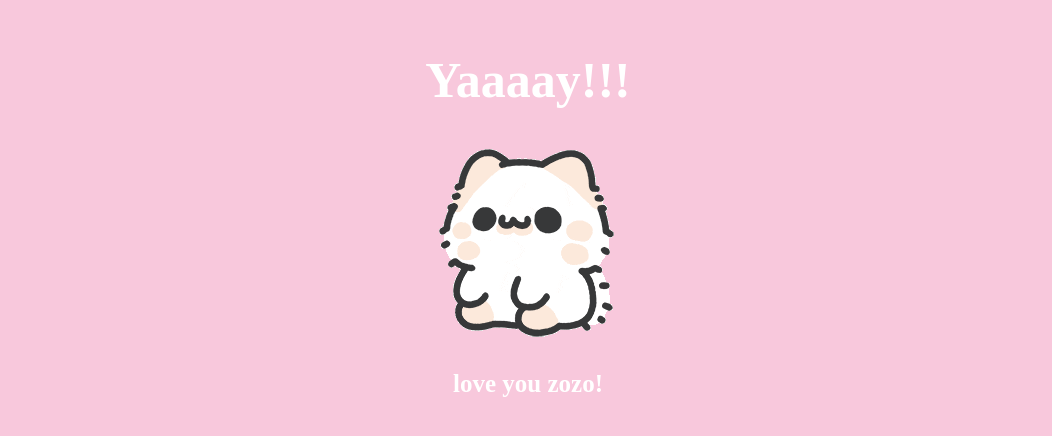
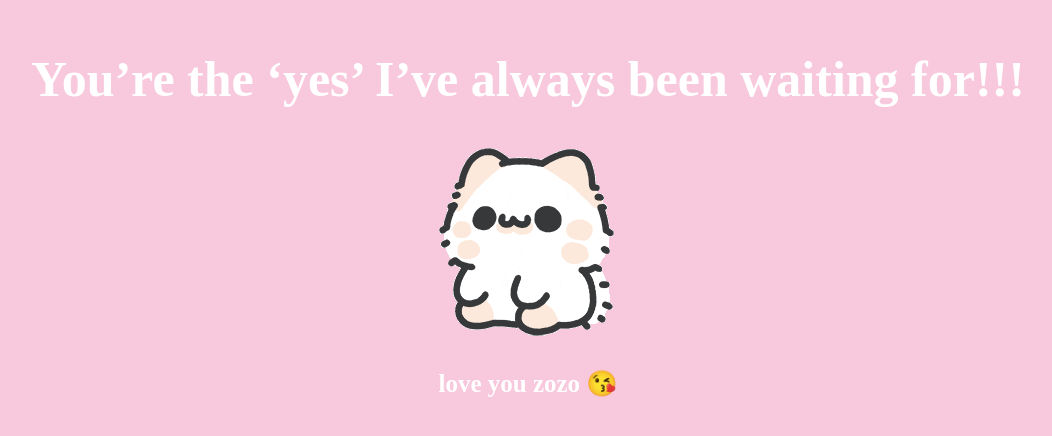
Before and after one commit to sherif-shady/sherif-shady.github.io, a plain HTML site: page yes.html in a window 1280 px wide. Shown: the part 194-630 px from the top of the page, without its empty margins (112-1164 px from the left). Drawn offline with Linux system fonts and the light colour scheme.

Commit message:
Update yes.html

```diff
--- a/yes.html
+++ b/yes.html
@@ -7,12 +7,12 @@
     <body>
         <div class="container">
             <div >
-                <h1 class = "header_text">Yaaaay!!! </h1>
+                <h1 class = "header_text">You’re the ‘yes’ I’ve always been waiting for!!!</h1>
             </div>
             <div class="gif_container">
                 <img src="./style/images/cute-cat.gif" alt="Cute animated illustration">
             </div>
-            <p class = "text"> love you zozo!</p>
+            <p class = "text"> love you zozo 😘</p>
         </div>
 
     </body>
```
